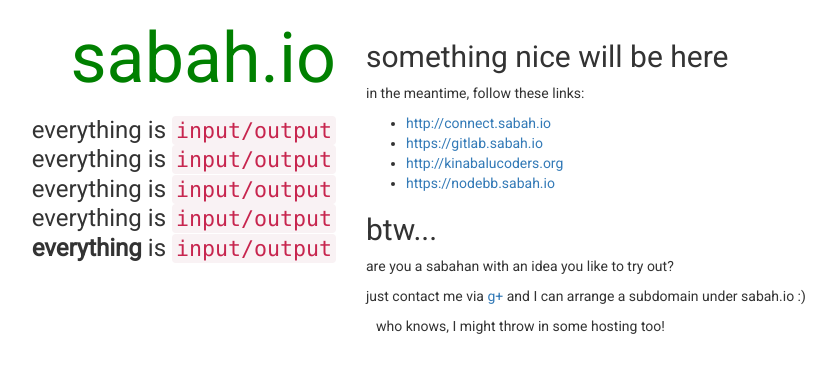
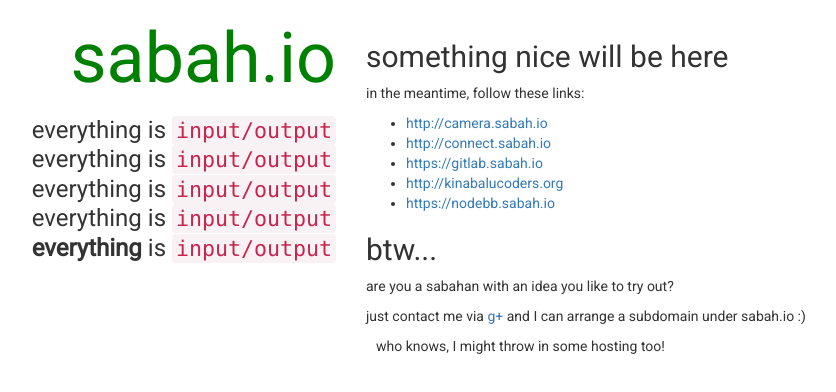
Before and after one commit to endofline/kambing-soon.sabah.io, a plain HTML site: page index.html in a window 1280 px wide. Shown: the whole page, without its empty margins (94-930 px from the left). Drawn offline with nearby package versions, Linux system fonts and the light colour scheme.

Commit message:
added camera.sabah.io

```diff
--- a/index.html
+++ b/index.html
@@ -32,6 +32,9 @@
                 <p>
                 <ul>
                     <li>
+                        <a href="http://camera.sabah.io">http://camera.sabah.io</a>
+                    </li>
+                    <li>
                         <a href="http://connect.sabah.io">http://connect.sabah.io</a>
                     </li>
                     <li>
```
